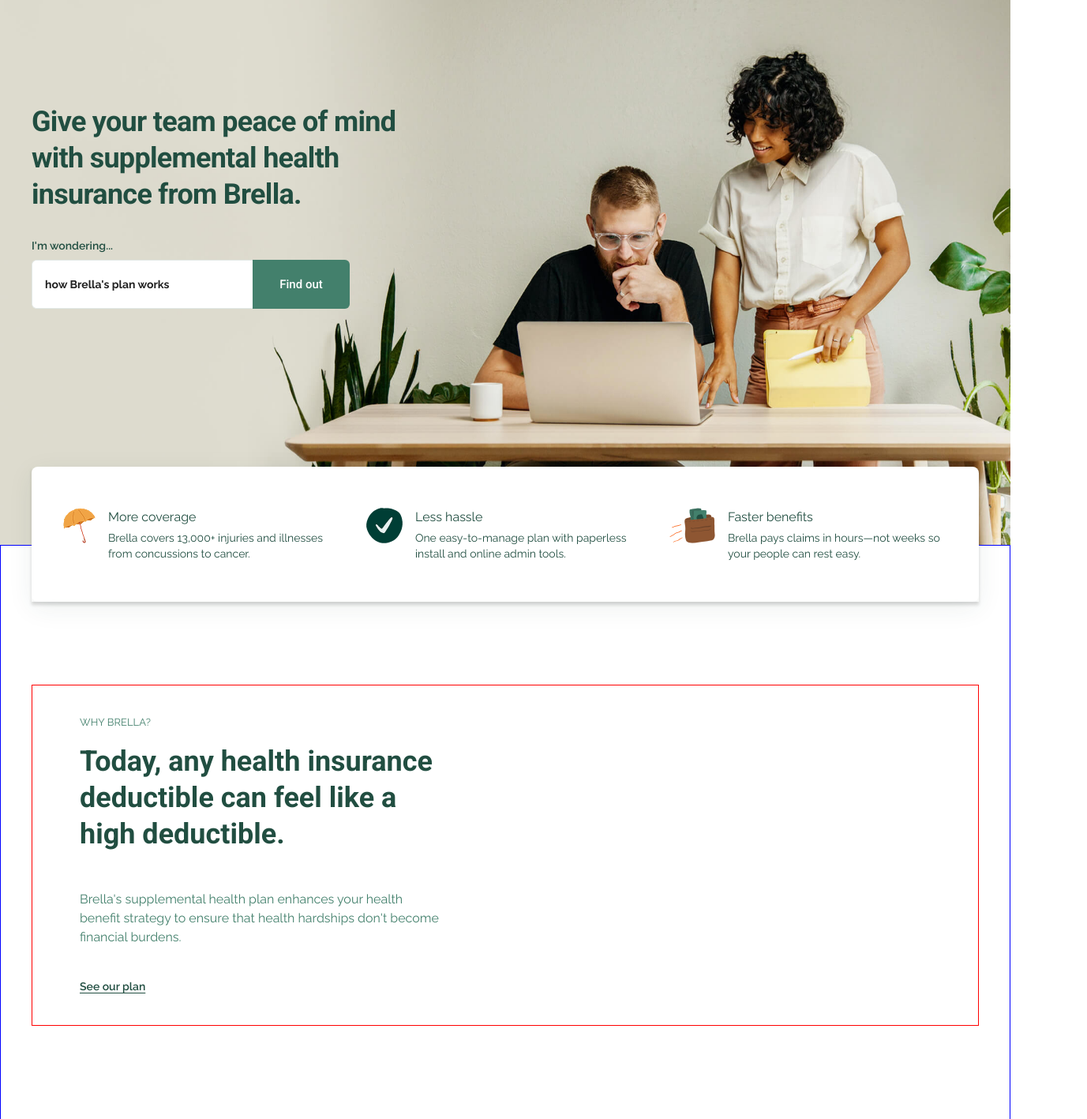
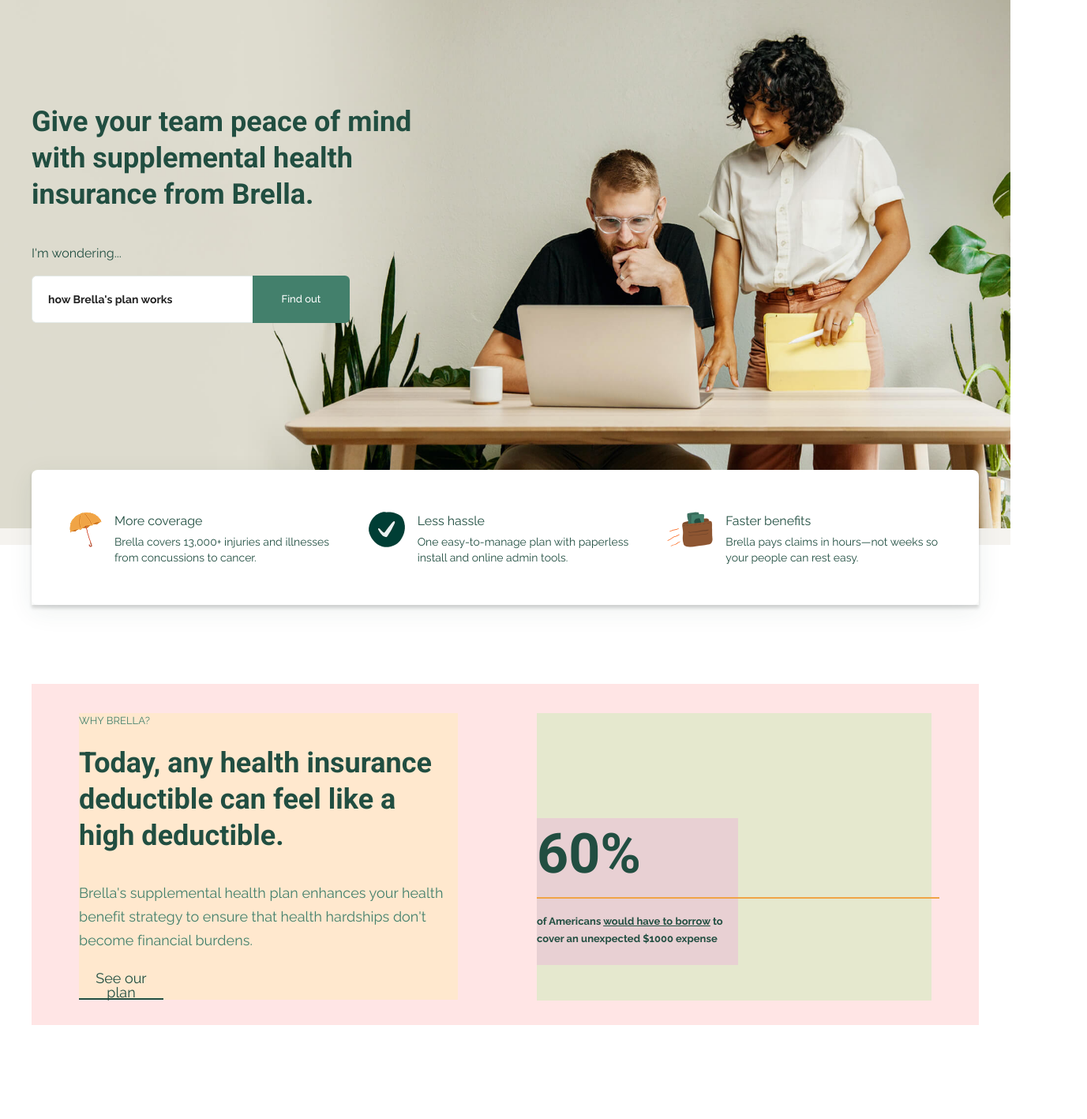
Before and after one commit to PlatenPrime/figma-king, a plain HTML site: page brella/index.html in a window 1280 px wide. Shown: the part 120-1537 px from the top of the page at 79% size, 1377 px wide, since content can reach past the window. Drawn offline with Linux system fonts and the light colour scheme.

Commit message:
why brella + brella brings sections (not full)

```diff
--- a/brella/css/style.css
+++ b/brella/css/style.css
@@ -2,26 +2,6 @@
   --layout-width: 1440px;
   --content-width: 1200px;
   --content-gutter: clamp(16px, 8.333vw, 120px);
-  --header-height: 90px;
-  --hero-height: 720px;
-  --hero-features-overlap: 72px;
-  --hero-features-width: 1200px;
-  --hero-features-height: 171px;
-  --why-brella-height: 728px;
-  --why-brella-inner-height: 432px;
-  --brella-brings-height: 640px;
-
-  --color-brella-brings-light: #e4ece9;
-
-  --gutter: clamp(16px, 3.125vw, 45px);
-  --gutter-hero: clamp(16px, 8.333vw, 120px);
-  --gutter-header-end: clamp(16px, 5.384vw, 77.53px);
-
-  --header-nav-start: 400px;
-  --header-logo-width: 82.76px;
-  --header-menu-gap: 50px;
-  --header-menu-offset: 28.47px;
-  --header-nav-gap: 69px;
 
   --color-primary: #214e41;
   --button-bg-color-primary: #43806c;
@@ -30,11 +10,36 @@
   --color-text-black: #222222;
   --color-border: #e2e8e5;
 
+  --color-why-brella-accent-line: #e8c5a0;
+
   --font-raleway: "Raleway", system-ui, sans-serif;
   --font-roboto: "Roboto", system-ui, sans-serif;
   --font-sans: "Inter", system-ui, sans-serif;
 
   --shadow-card: 0 8px 32px rgba(33, 78, 65, 0.08);
+
+  --header-height: 90px;
+  --header-nav-start: 400px;
+  --header-logo-width: 82.76px;
+  --header-menu-gap: 50px;
+  --header-menu-offset: 28.47px;
+  --header-nav-gap: 69px;
+
+  --hero-height: 720px;
+  --hero-features-overlap: 72px;
+  --hero-features-width: 1200px;
+  --hero-features-height: 171px;
+
+  --why-brella-height: 728px;
+  --why-brella-inner-height: 432px;
+  --brella-brings-height: 640px;
+  --why-brella-chart-crossline-color: #f0a446;
+
+  --color-brella-brings-light: #e4ece9;
+
+  --gutter: clamp(16px, 3.125vw, 45px);
+  --gutter-hero: clamp(16px, 8.333vw, 120px);
+  --gutter-header-end: clamp(16px, 5.384vw, 77.53px);
 }
 
 body {
@@ -68,8 +73,6 @@
   padding-right: 77.53px;
 }
 
-
-
 .header__logo img {
   position: absolute;
   top: 50%;
@@ -77,26 +80,25 @@
   transform: translateY(-50%);
   display: block;
   height: 24px;
-  width: auto;
+  width: 75px;
   max-width: none;
 }
 
 .header__nav {
-  flex: 1;
-  margin-left: 350px;
+  position: absolute;
+  left: 400px;
+  width: 977.47px;
   display: flex;
   align-items: center;
   justify-content: space-between;
   margin-top: 19px;
   margin-bottom: 31px;
-  border: 1px solid red;
 }
 
 .header__menu {
   display: flex;
-  flex:1;
-  justify-content: space-evenly;
-
+  padding-left: 28.47px;
+  gap: 53.4px;
 }
 
 .header__menu a {
@@ -104,7 +106,7 @@
   font-size: 14px;
   font-weight: 400;
   line-height: 20px;
-  letter-spacing: 0;
+  letter-spacing: 0.3px;
   color: var(--color-primary);
   white-space: nowrap;
   transition: opacity 0.2s ease;
@@ -118,20 +120,20 @@
   display: flex;
   align-items: center;
   gap: 36px;
-  margin-left: auto;
+  margin-right: 15px;
   flex-shrink: 0;
-  border: 1px solid blue;
 }
 
 .header__cta {
   display: inline-flex;
+  width: 137px;
   align-items: center;
   justify-content: center;
   padding: 10px 12px;
   border-radius: 6px;
   background-color: var(--button-bg-color-primary);
   font-family: var(--font-raleway);
-  font-size: 15px;
+  font-size: 14px;
   font-weight: 600;
   line-height: 20px;
   color: var(--color-white);
@@ -173,12 +175,12 @@
   width: 100%;
   max-width: var(--layout-width);
   margin-inline: auto;
-  min-height: var(--hero-height);
+  height: var(--hero-height);
   padding-bottom: var(--hero-features-overlap);
   background-color: #f5f3ef;
   background-image: url("../img/screen1_back.jpg");
   background-repeat: no-repeat;
-  background-position: left bottom;
+  background-position: left -21px;
   background-size: cover;
 }
 
@@ -196,28 +198,28 @@
   font-size: 36px;
   font-weight: 700;
   line-height: 46px;
-  letter-spacing: -0.02em;
   color: var(--color-primary);
   text-align: left;
   text-wrap: pretty;
 }
 
 .hero__search {
-  margin-top: 32px;
+  margin-top: 40px;
 }
 
 .hero__search-label {
   display: block;
-  margin-bottom: 8px;
   font-family: var(--font-raleway);
-  font-size: 14px;
-  font-weight: 600;
-  line-height: 20px;
+  font-size: 16px;
+  font-weight: 400;
+  line-height: 24px;
   color: var(--color-primary);
 }
 
 .hero__search-row {
   display: flex;
+  height: 60px;
+  margin-top: 16px;
   align-items: stretch;
   max-width: 516px;
   border-radius: 6px;
@@ -228,7 +230,7 @@
   flex: 1;
   min-width: 0;
   max-width: 280px;
-  padding: 20px 16px;
+  padding: 20px;
   border: 1px solid var(--color-border);
   border-right: none;
   border-radius: 6px 0 0 6px;
@@ -254,11 +256,11 @@
 .hero__search-btn {
   flex-shrink: 0;
   width: 123px;
-  padding: 14px 20px;
+  padding: 20px 35px;
   border-radius: 0 6px 6px 0;
   background-color: var(--button-bg-color-primary);
-  font-family: var(--font-roboto);
-  font-size: 15px;
+  font-family: var(--font-raleway);
+  font-size: 13px;
   font-weight: 500;
   line-height: 20px;
   color: var(--color-white);
@@ -272,12 +274,11 @@
 
 .hero__features {
   position: absolute;
-  bottom: calc(-1 * var(--hero-features-overlap));
+  height: 171px;
+  top: 625px;
   left: 50%;
   transform: translateX(-50%);
-  width: min(calc(100% - 2 * var(--gutter)), var(--hero-features-width));
-  height: var(--hero-features-height);
-  max-width: var(--hero-features-width);
+  width: var(--hero-features-width);
   box-shadow: 0px 4px 4px 0px #00000026;
 }
 
@@ -287,10 +288,10 @@
   grid-template-columns: repeat(3, 1fr);
   align-content: center;
   gap: 32px;
-  padding: 32px 40px;
   border-radius: 8px;
   background-color: var(--color-white);
   box-shadow: var(--shadow-card);
+  padding: 52px 48px 50px;
 }
 
 .hero__feature {
@@ -327,17 +328,17 @@
   width: 100%;
   height: var(--why-brella-height);
   background-color: var(--color-white);
-  border: 1px solid blue;
   padding-top: 176px;
 }
 
 .why-brella__inner {
   height: var(--why-brella-inner-height);
-  border: 1px solid red;
   padding: 37px 60px 35px;
   display: grid;
-  grid-template-columns: repeat(2, 1fr);
-  gap: 40px;
+  grid-template-columns: minmax(0, 480px) minmax(0, 1fr);
+  align-items: start;
+  gap: 100px;
+  background-color: rgba(255, 0, 0, 0.1);
 }
 
 .why-brella__intro {
@@ -345,6 +346,7 @@
   flex-direction: column;
   align-items: flex-start;
   max-width: 480px;
+  background-color: rgba(255, 255, 0, 0.1);
 }
 
 .why-brella__label {
@@ -358,7 +360,7 @@
 }
 
 .why-brella__title {
-  margin-top: 16px;
+  margin-top: 20px;
   font-family: var(--font-roboto);
   font-size: 36px;
   font-weight: 700;
@@ -366,40 +368,92 @@
   color: var(--color-primary);
   text-align: left;
   text-wrap: pretty;
-
 }
 
 .why-brella__desc {
-  margin-top: 48px;
+  margin-top: 35px;
   font-family: var(--font-raleway);
-  font-size: 16px;
+  font-size: 18px;
   font-weight: 400;
-  line-height: 24px;
+  line-height: 30px;
+  letter-spacing: 0.02px;
   color: var(--color-text-muted);
-
 }
 
 .why-brella__link {
-  margin-top: 40px;
+  width: 107px;
+  height: 36px;
+  margin-top: 24px;
+  padding-inline: 1rem;
+  text-align: center;
+  padding-bottom: 2px;
   font-family: var(--font-raleway);
-  font-size: 14px;
-  font-weight: 600;
-  line-height: 20px;
+  font-size: 18px;
+  font-weight: 400;
+  line-height: 18px;
   color: var(--color-primary);
-  text-decoration: underline;
-  text-underline-offset: 3px;
   transition: opacity 0.2s ease;
+  border-bottom: 2px solid var(--color-primary);
 }
 
 .why-brella__link:hover {
   opacity: 0.7;
 }
 
+.why-brella__charts {
+  height: 364px;
+  background-color: rgba(0, 255, 0, 0.1);
+  position: relative;
+}
+
+.why-brella__chart-crossline {
+  width: 510px;
+  height: 2px;
+  background-color: var(--why-brella-chart-crossline-color);
+  position: absolute;
+  top: 233px;
+  left: 0;
+}
+
+.why-brella__chart-percents {
+  display: flex;
+  flex-direction: column;
+  height: 186px;
+  width: 255px;
+  background-color: rgba(255, 0, 255, 0.1);
+  margin-top: 133px;
+}
+
+.why-brella__chart-percents-item {
+  font-family: var(--font-roboto);
+  font-weight: 700;
+  font-size: 70px;
+  line-height: 90px;
+  color: var(--color-primary);
+}
+
+.why-brella__chart-percents-desc {
+  font-family: var(--font-raleway);
+  margin-top: 30px;
+  font-size: 13px;
+  font-weight: 700;
+  line-height: 22px;
+  color: var(--color-primary);
+  letter-spacing: 0.02px;
+  text-align: left;
+  text-wrap: pretty;
+}
+
+.why-brella__chart-percents-desc span {
+  font-weight: 700;
+  text-decoration: underline;
+}
 /* Brella Brings / Screen 3 */
 
 .brella-brings {
   width: 100%;
   height: var(--brella-brings-height);
+  display: grid;
 }
 
 .brella-brings__inner {
@@ -458,9 +512,7 @@
   justify-content: center;
   align-items: center;
   gap: 24px;
-  /* padding: 60px 120px 60px 60px; */
   background-color: var(--color-primary);
-  border: 1px solid yellow;
 }
 
 .brella-brings__content p {
@@ -471,34 +523,13 @@
   line-height: 34px;
   color: var(--color-white);
   text-wrap: balance;
-  border: 1px solid yellow;
+  background-color: rgba(0, 255, 0, 0.1);
 }
 
-@media (max-width: 1024px) {
-  .brella-brings__inner {
-    grid-template-columns: 1fr;
-  }
-
-  .brella-brings__nav {
-    padding: 48px var(--content-gutter);
-  }
-
-  .brella-brings__content {
-    padding: 48px var(--content-gutter);
-  }
+.brella-brings__nav {
+  padding: 48px var(--content-gutter);
 }
 
-@media (max-width: 768px) {
-  .brella-brings__nav {
-    padding: 32px var(--gutter);
-  }
-
-  .brella-brings__content {
-    padding: 32px var(--gutter);
-  }
-
-  .brella-brings__item {
-    font-size: 24px;
-    line-height: 32px;
-  }
+.brella-brings__content {
+  padding: 48px var(--content-gutter);
 }
--- a/brella/index.html
+++ b/brella/index.html
@@ -178,6 +178,18 @@
             </p>
             <a class="why-brella__link" href="#">See our plan</a>
           </div>
+
+          <div class="why-brella__charts">
+            <div class="why-brella__chart-crossline"></div>
+            <div class="why-brella__chart-percents">
+              <h2 class="why-brella__chart-percents-item">60%</h2>
+              <p class="why-brella__chart-percents-desc">
+                of Americans <span>would have to borrow</span> to cover an
+                unexpected $1000 expense
+              </p>
+            </div>
+            <div></div>
+          </div>
         </div>
       </section>
 
```
Also changed, not shown: brella/frames/01.Screen_navbar.png (deleted), brella/frames/01.Screen_whole.png (deleted), brella/frames/02.Screen_why-brella-section.png (deleted), brella/frames/03.Screen_brella-brings.png (deleted).
